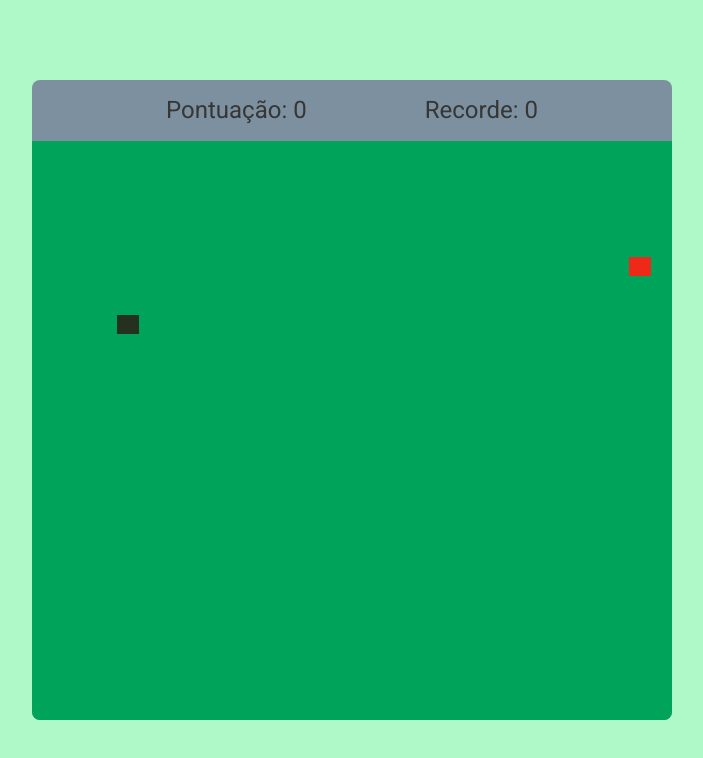
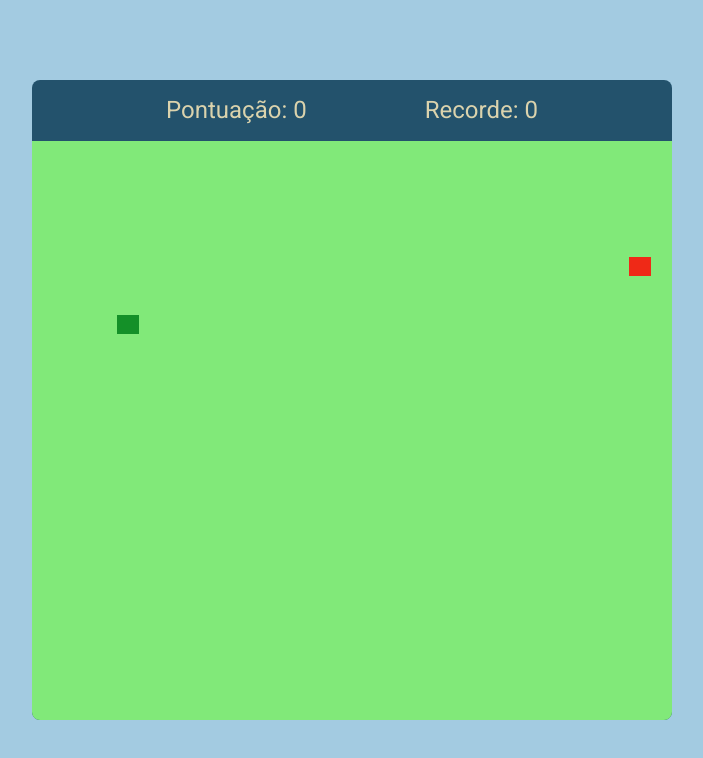
Before and after one commit to Carlos-bonfim26/jogoDaCobrinha, a plain HTML site: page index.html in a window 1280 px wide. Shown: the whole page, without its empty margins (288-991 px from the left). Drawn offline with Linux system fonts and the light colour scheme.

Commit message:
version1.1

```diff
--- a/css/style.css
+++ b/css/style.css
@@ -1,11 +1,11 @@
 @import url('https://fonts.googleapis.com/css2?family=Roboto:ital,wght@0,400;0,500;0,700;1,900&display=swap');
 :root{
-    --background-body:#AFF9C9;
+    --background-body:#A3CBE1;
     --maca:#EF2917;
-    --cobra:#263021;
-    --campo:#00A35A;
-    --controle:#7C90A0;
-    --color:#363635;
+    --cobra:#149028;
+    --campo:#81E979;
+    --controle:#23526C;
+    --color:#DBD3AD;
 }
 
 *{
--- a/js/script.js
+++ b/js/script.js
@@ -1,14 +1,15 @@
 const playboard = document.getElementById('play-board');
 const controle = document.querySelectorAll('.controle i')
+
 let score = 0, recorde = 0
 let foodX, foodY;
 let snakeX = 5, snakeY= 10;
 let snakeBody = []
 let velocityX = 0, velocityY= 0;
+
 const foodPosition = () =>{
 foodX = Math.floor(Math.random() * 30) + 1;
 foodY = Math.floor(Math.random() * 30) + 1;
-
 }
 const changeDirection = (e) =>{
 switch(e.key){
@@ -28,10 +29,7 @@ switch(e.key){
         velocityX = -1
         velocityY = 0
     break;
-
-
 }
-
 }
 
 controle.forEach(key => {
@@ -40,12 +38,8 @@ controle.forEach(key => {
 const initGame = ()=>{
     let htmlMarkup = `<div class="food" style="grid-area: ${foodY} / ${foodX}"></div>`;
 
+pontuacao();
 
-    if(snakeX === foodX && snakeY === foodY){
-        foodPosition()
-        snakeBody.push([foodX, foodY])
-        score++;
-    }
 
     snakeX +=velocityX;
     snakeY += velocityY;
@@ -54,15 +48,12 @@ const initGame = ()=>{
 
    }
    snakeBody[0] = [snakeX, snakeY]
-   //vendo a pontuação recorde
-    if(score > recorde){
-        recorde = score
-    }
+
 
     if(snakeX <= 0 || snakeX > 30 || snakeY <= 0 || snakeY > 30 ){
         snakeDead();
     }
-    //imprimindo pontuação
+
     document.getElementById('high-score').innerHTML = `Recorde: ${recorde}`
     document.getElementById('score').innerHTML = `Pontuação: ${score}`
 
@@ -75,6 +66,19 @@ for(let i = 0; i < snakeBody.length; i++){
     }
 }
 playboard.innerHTML = htmlMarkup;
+}
+function pontuacao(){
+    if(snakeX === foodX && snakeY === foodY){
+        foodPosition()
+        snakeBody.push([foodX, foodY])
+        score++;
+    }
+    bateuRecorde();
+}
+function bateuRecorde(){
+    if(score > recorde){
+        recorde = score
+    }
 }
 function snakeDead(){
     snakeX = 5, snakeY= 10;
```
